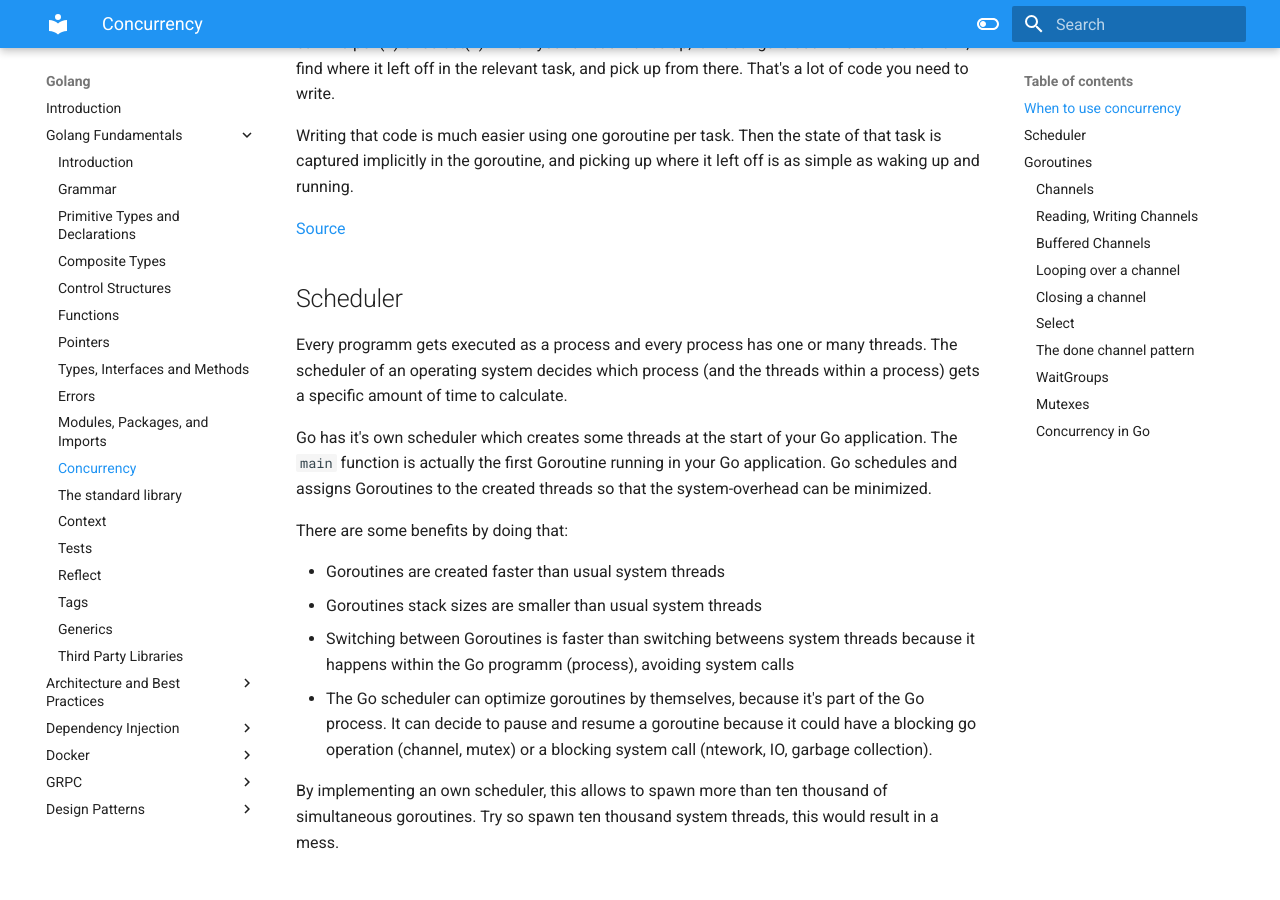
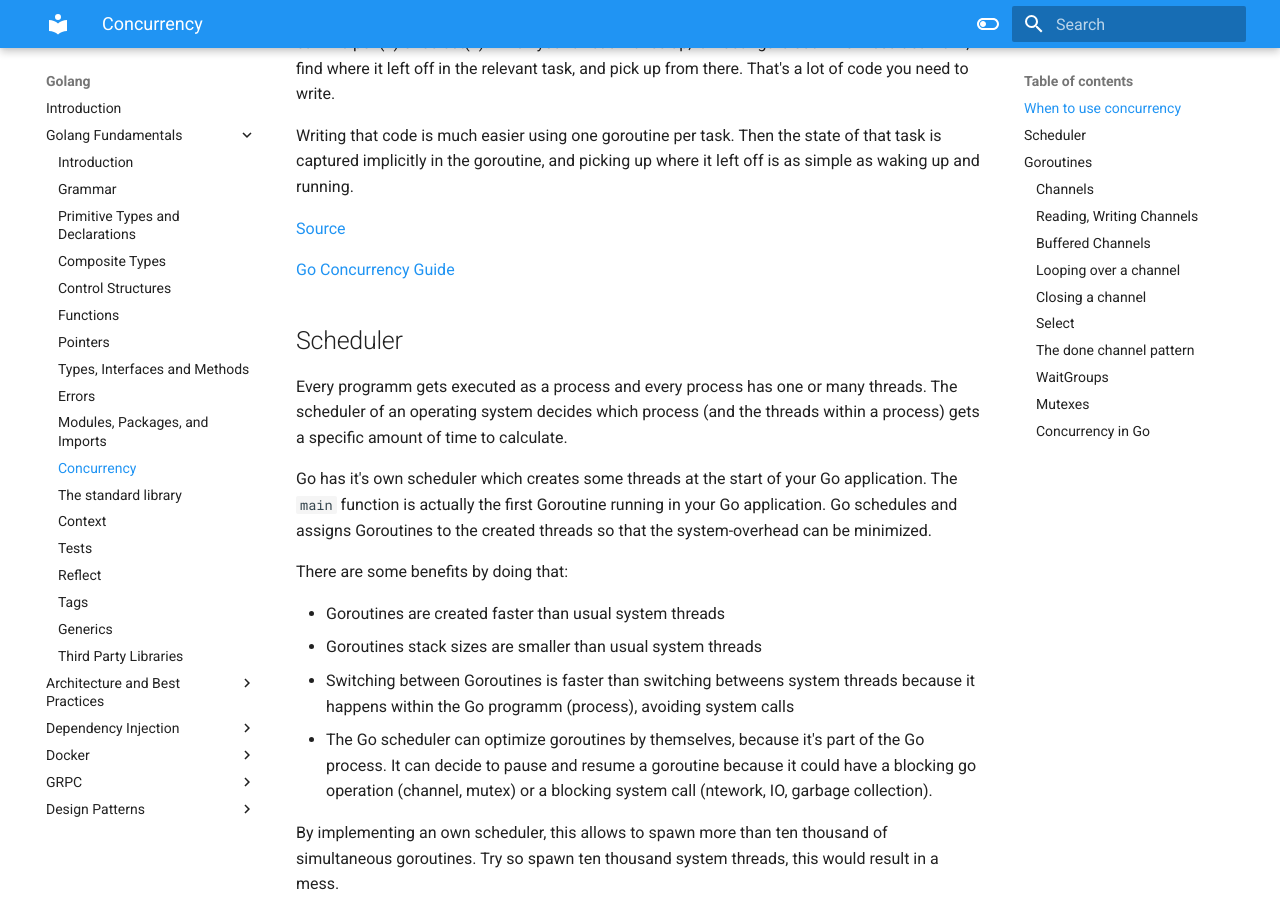
Before and after one commit to bykof/bykof.github.com, an MkDocs documentation site: the page built from docs/golang/golang-fundamentals/concurrency.md, in a window 1280 px wide and 900 px high, scrolled down 543 px. Built offline with MkDocs 1.6.1 and Material for MkDocs 9.7.7, drawn with Linux system fonts in a browser that asks for light colours.

Commit message:
Added Go Concurrency Guide

```diff
--- a/docs/golang/golang-fundamentals/concurrency.md
+++ b/docs/golang/golang-fundamentals/concurrency.md
@@ -15,6 +15,8 @@ Another good use for concurrency is interacting with multiple input/output sourc
 Writing that code is much easier using one goroutine per task. Then the state of that task is captured implicitly in the goroutine, and picking up where it left off is as simple as waking up and running.
 
 [Source](https://stackoverflow.com/a/19749371)
+
+[Go Concurrency Guide](https://github.com/luk4z7/go-concurrency-guide)
 
 ## Scheduler
 
```
